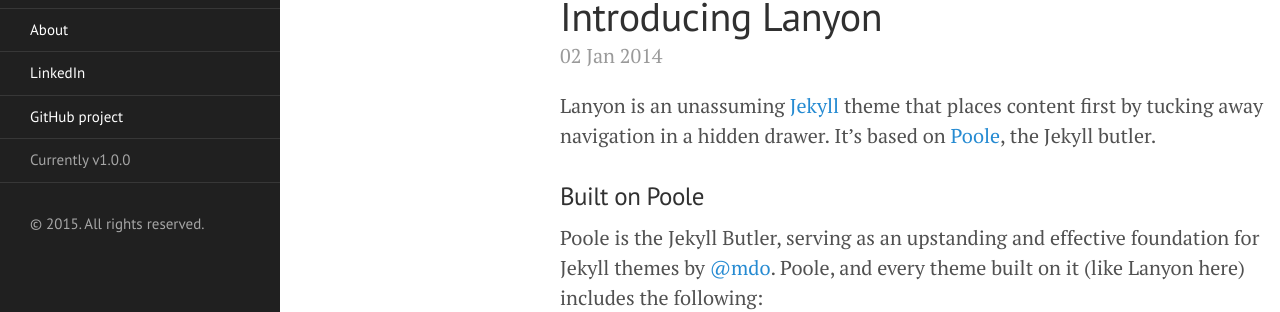
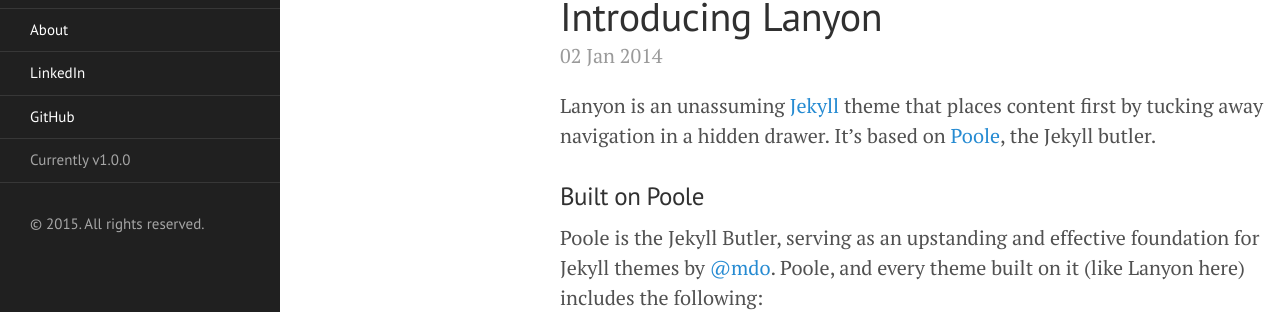
Before and after one commit to loryfelnunez/loryn808.github.io, a Jekyll site: the page built from index.html, in a window 1280 px wide. Shown: the part 141-453 px from the top of the page. Built offline with Jekyll 4.4.1, drawn with Linux system fonts in a browser that asks for light colours; the list of posts is cut into pages by our own code.

Commit message:
Update sidebar.html

```diff
--- a/_includes/sidebar.html
+++ b/_includes/sidebar.html
@@ -26,7 +26,7 @@
     {% endfor %}
 
     <a class="sidebar-nav-item" href="https://www.linkedin.com/in/lorynunez">LinkedIn</a>
-    <a class="sidebar-nav-item" href="{{ site.github.repo }}">GitHub project</a>
+    <a class="sidebar-nav-item" href="https://github.com/loryn808">GitHub</a>
     <span class="sidebar-nav-item">Currently v{{ site.version }}</span>
   </nav>
 
```
